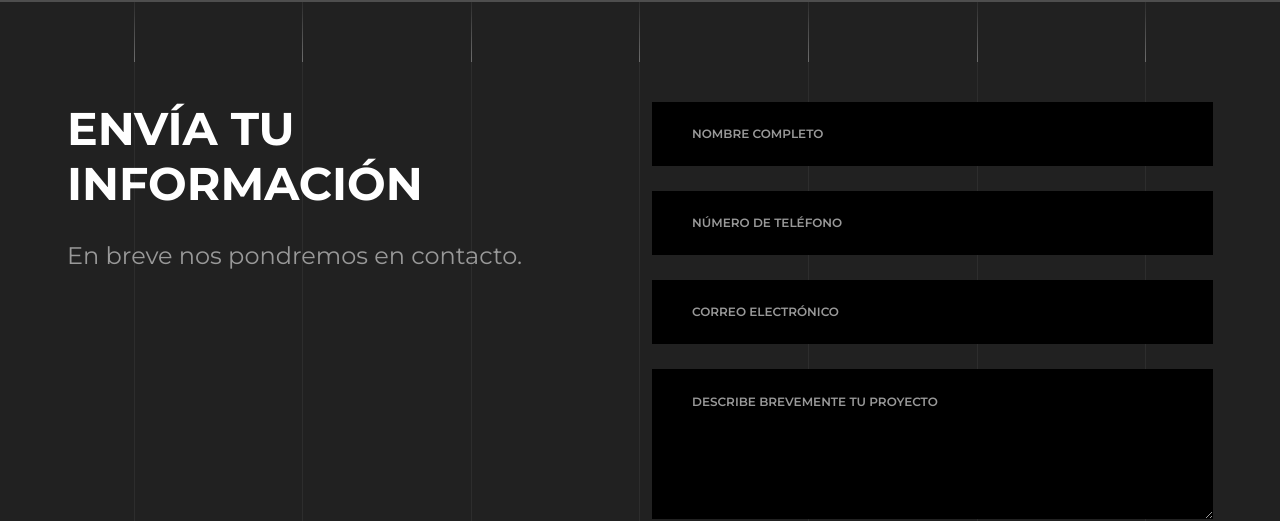
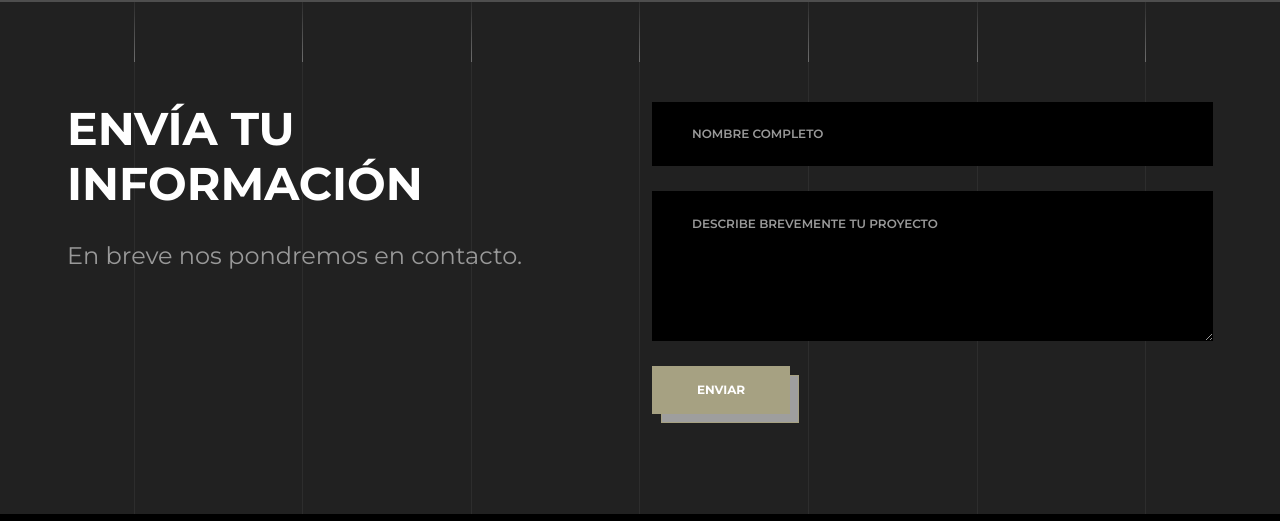
Before and after one commit to ByJordan201/zamorano-page, a React (Create React App) app: page /contact in a window 1280 px wide. Shown: the part 315-836 px from the top of the page. Built offline with nearby package versions, Linux system fonts and the light colour scheme; grey boxes are pictures that could not be loaded; what outlayer would draw is missing.

Commit message:
envio de info por wa

```diff
--- a/src/components/Form.jsx
+++ b/src/components/Form.jsx
@@ -1,15 +1,35 @@
 import React from 'react';
 
 const Form = () => {
+
+     // Función para manejar el envío del formulario
+     const handleSubmit = (event) => {
+        event.preventDefault(); // Prevenir el envío del formulario por defecto
+
+        // Capturar los valores de los campos del formulario
+        const nombre = document.getElementById("name").value;
+        const mensaje = document.getElementById("message").value;
+
+        // Construir el mensaje de WhatsApp con el nombre y la descripción
+        const mensajeWhatsApp = `${nombre}
+        ${mensaje}`; // %0A se utiliza para agregar un salto de línea en el mensaje
+
+        // Construir el enlace de WhatsApp con el mensaje personalizado
+        const enlaceWhatsApp = `https://wa.me/526121682143?text=${encodeURIComponent(mensajeWhatsApp)}`;
+
+        // Abrir el enlace en una nueva pestaña
+        window.open(enlaceWhatsApp, "_blank");
+    };
     return (
         <div className="home_contact">
-            <form action="contact.php" method="POST">
+            <form onSubmit={handleSubmit} action="contact.php" method="POST">
                 <input className="form-control form-control-lg" name="name" id="name" type="text" placeholder="Nombre completo" required aria-label=".form-control-lg example" />
-                <input className="form-control form-control-lg" name="phone" id="phone" type="tel" placeholder="Número de teléfono" aria-label=".form-control-lg example" />
-                <input className="form-control form-control-lg" name="email" id="email" type="email" placeholder="Correo electrónico" required aria-label=".form-control-lg example" />
+                {/* <input className="form-control form-control-lg" name="phone" id="phone" type="tel" placeholder="Número de teléfono" aria-label=".form-control-lg example" />
+                <input className="form-control form-control-lg" name="email" id="email" type="email" placeholder="Correo electrónico" required aria-label=".form-control-lg example" /> */}
                 <textarea className="form-control pt-4" name="message" id="message" placeholder="Describe brevemente tu proyecto" rows="3"></textarea>
                 <div className="btn_group">
-                    <button type="submit" className="btn olive">Enviar</button>
+                    {/* <a href="https://wa.me/526121682143" target='_blank' className="btn olive">Enviar</a> */}
+                    <button  type="submit" className="btn olive" value="Enviar mensaje">Enviar</button>
                 </div>
             </form>
         </div>
```
